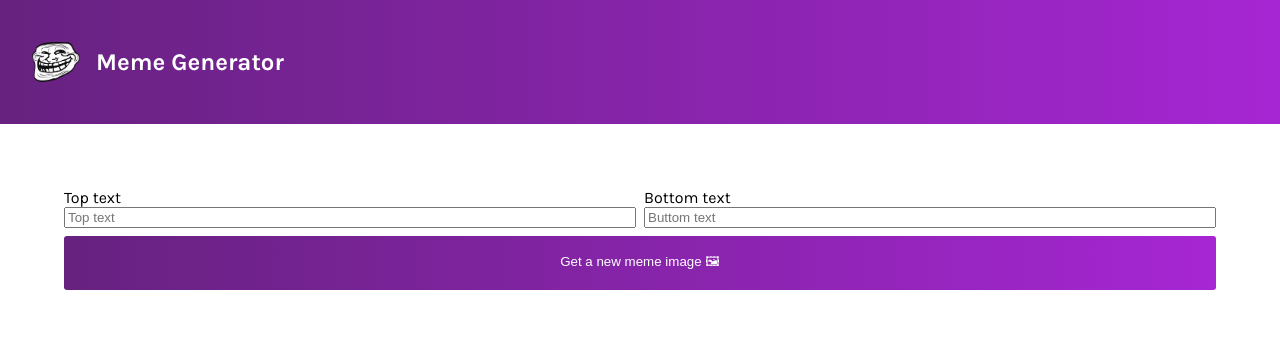
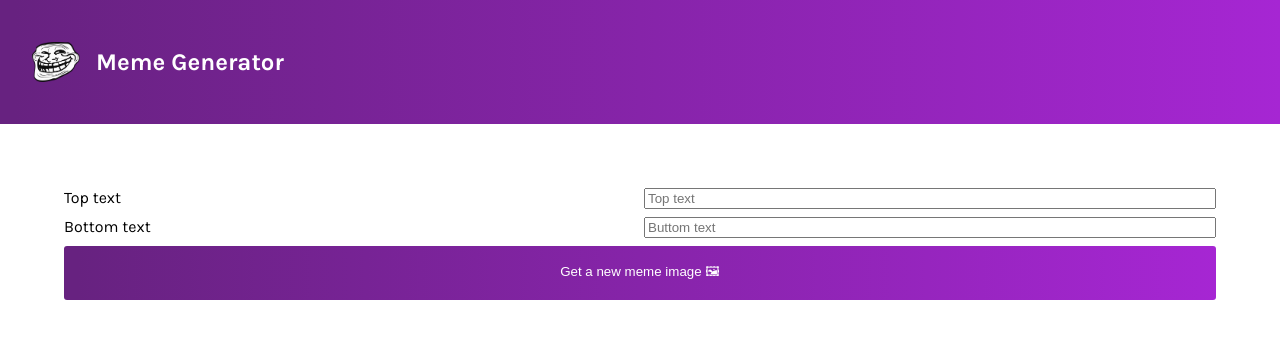
Before and after one commit to Davsan88/meme-generator, a React (Vite) app: page / in a window 1280 px wide. Shown: the top 338 px of the page. Built offline with nearby package versions, Linux system fonts and the light colour scheme.

Commit message:
Update Meme.jsx

```diff
--- a/src/components/Meme.jsx
+++ b/src/components/Meme.jsx
@@ -5,18 +5,27 @@ const Meme = () => {
     return (
         <main>
             <form className='form'>
-                <label className='form__label'>
-                    <span>
-                        Top text
-                    </span>
-                    <input type="text" placeholder='Top text' className='form__input'/>
+                <label className='form__label' htmlFor='topText'>
+                    Top text
                 </label>
-                <label className='form__label'>
-                    <span>
-                        Bottom text
-                    </span>
-                    <input type="text" placeholder='Buttom text' className='form__input'/>
+                <input
+                    type="text"
+                    id="topText"
+                    name="topText"
+                    placeholder='Top text'
+                    className='form__input'
+                />
+
+                <label className='form__label' htmlFor='bottomText'>
+                Bottom text
                 </label>
+                <input
+                    type="text"
+                    id="bottomText"
+                    name="bottomText"
+                    placeholder='Buttom text'
+                    className='form__input'
+                />
                 <button className='form__button'>Get a new meme image 🖼</button>
             </form>
         </main>
```
